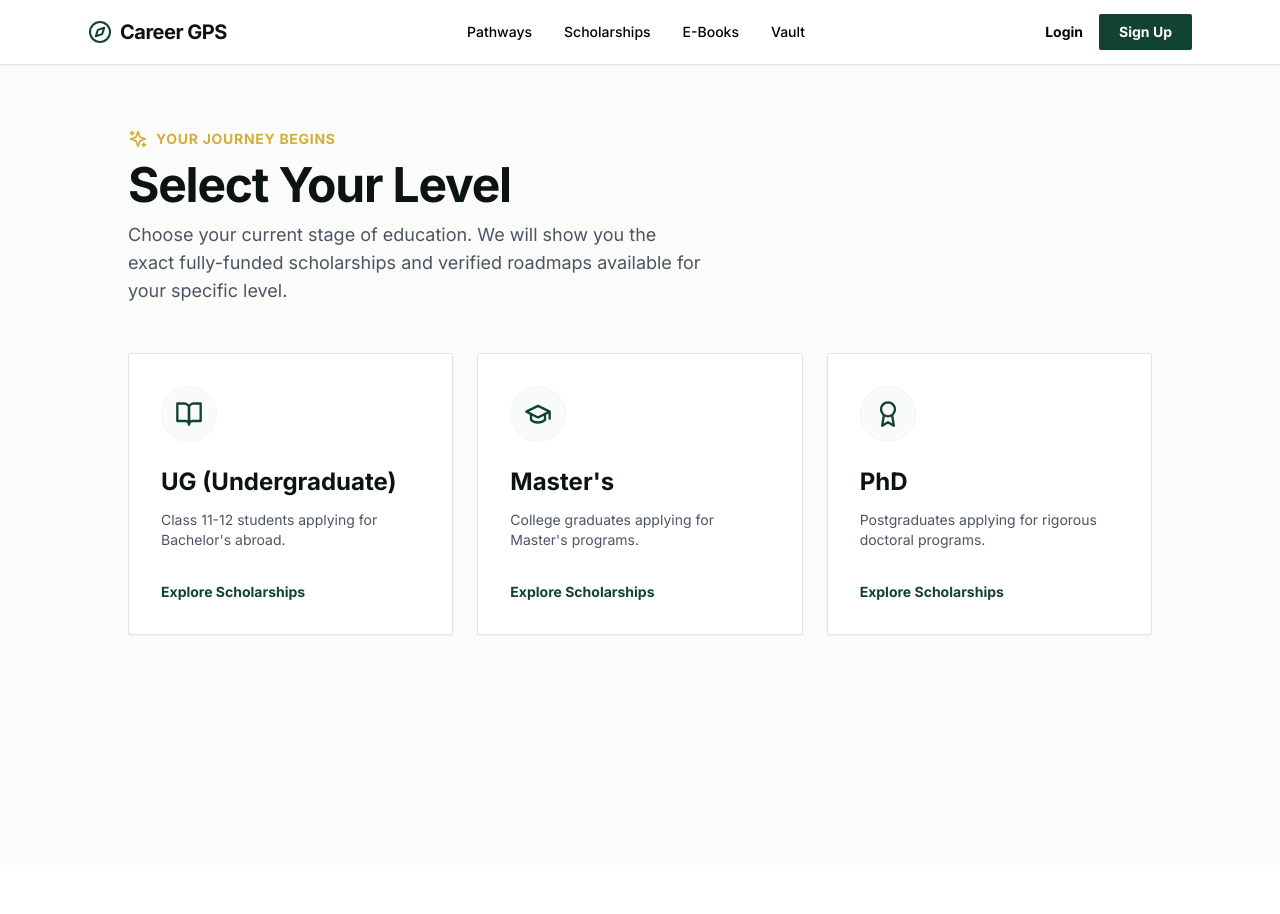
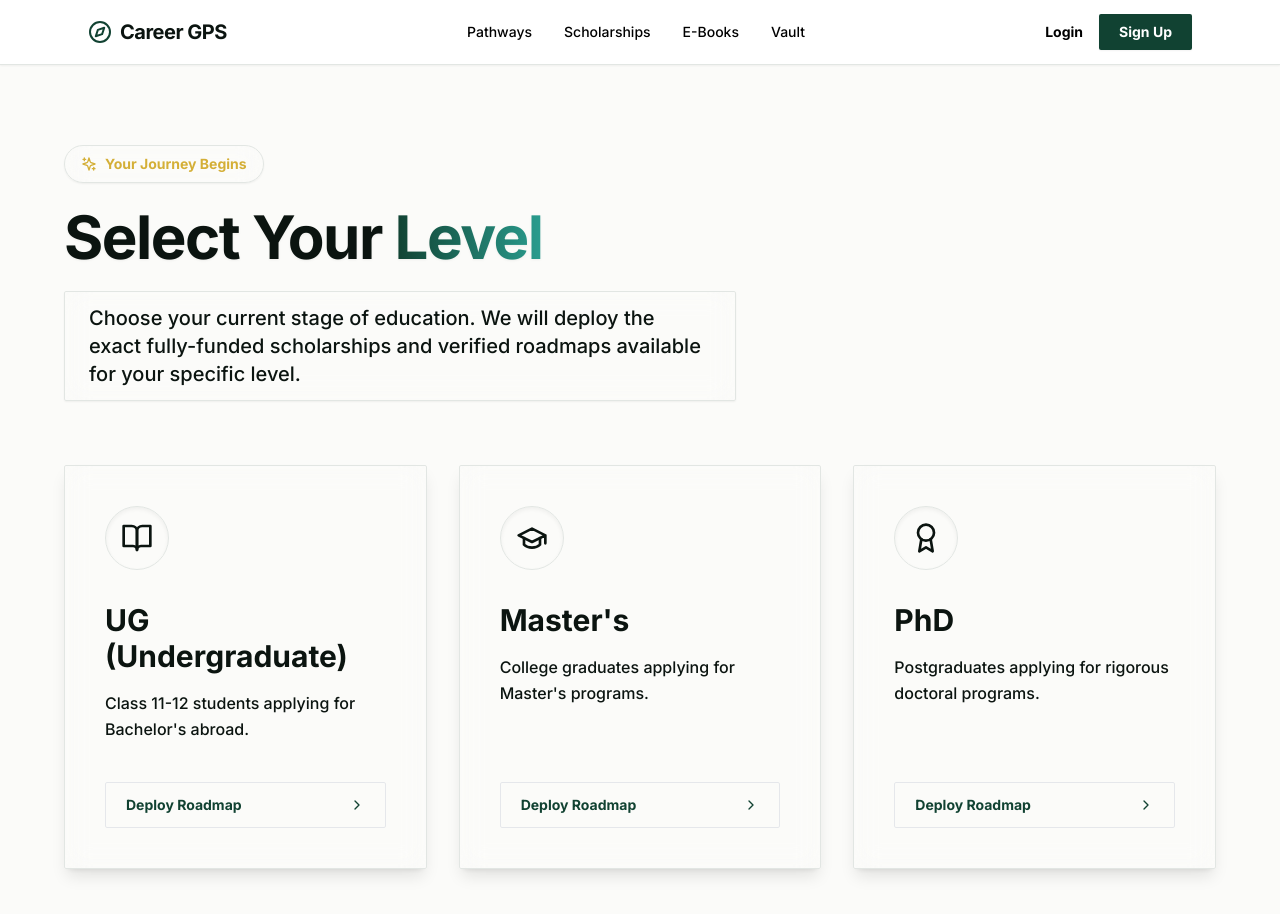
Before and after one commit to SahilDhinwa/Career-gps2.0, a Next.js app: page /study-abroad in a window 1280 px wide. Shown: the top 914 px of the page. Before the commit the page ends 865 px from the top, so only its background shows below. Built offline with nearby package versions, Linux system fonts and the light colour scheme; no server answers.

Commit message:
Refactor study abroad page layout and styles

```diff
--- a/app/study-abroad/page.tsx
+++ b/app/study-abroad/page.tsx
@@ -26,67 +26,88 @@ export default function StudyAbroadDashboard() {
       title: "UG (Undergraduate)",
       description: "Class 11-12 students applying for Bachelor's abroad.",
       icon: BookOpen,
-      href: "/study-abroad/ug", // Routing to the new UG directory
-      accent: "group-hover:text-blue-600",
+      href: "/study-abroad/ug",
+      accent: "group-hover:text-blue-500",
+      glow: "from-blue-500/10"
     },
     {
       id: "masters",
       title: "Master's",
       description: "College graduates applying for Master's programs.",
       icon: GraduationCap,
-      href: "/study-abroad/masters", // Routing to the new Master's directory
+      href: "/study-abroad/masters",
       accent: "group-hover:text-success",
+      glow: "from-success/10"
     },
     {
       id: "phd",
       title: "PhD",
       description: "Postgraduates applying for rigorous doctoral programs.",
       icon: Award,
-      href: "/study-abroad/phd", // Routing to the new PhD directory
+      href: "/study-abroad/phd",
       accent: "group-hover:text-warning",
+      glow: "from-warning/10"
     }
   ];
 
   return (
-    <div className="min-h-[90vh] bg-background py-16 px-6">
-      <div className="max-w-5xl mx-auto">
+    <div className="min-h-screen bg-background py-20 px-6 relative overflow-hidden transition-colors duration-300">
 
-        <div className="mb-12 flex flex-col md:flex-row md:items-end justify-between gap-6">
-          <div>
-            <div className="flex items-center gap-2 mb-3">
-              <Sparkles className="w-5 h-5 text-warning" />
-              <span className="text-sm font-bold tracking-wider text-warning uppercase">Your Journey Begins</span>
+      {/* Background Ambient Orbs for 4K / Large Screens */}
+      <div className="absolute inset-0 z-0 pointer-events-none">
+        <div className="absolute top-10 right-10 w-72 h-72 bg-primary/10 rounded-full blur-[100px]"></div>
+        <div className="absolute bottom-10 left-10 w-96 h-96 bg-success/5 rounded-full blur-[120px]"></div>
+      </div>
+
+      <div className="max-w-6xl mx-auto relative z-10">
+
+        {/* Header Section */}
+        <div className="mb-16 flex flex-col md:flex-row md:items-end justify-between gap-6">
+          <div className="w-full">
+            <div className="inline-flex items-center gap-2 px-4 py-2 rounded-full bg-surface/80 backdrop-blur-md border border-surfaceBorder text-sm font-bold text-warning mb-6 shadow-sm">
+              <Sparkles className="w-4 h-4" /> Your Journey Begins
             </div>
 
-            <h1 className="font-heading text-4xl md:text-5xl font-bold text-foreground tracking-tight">
-              {firstName ? `Welcome back, ${firstName}` : "Select Your Level"}
+            <h1 className="font-heading text-4xl md:text-6xl font-bold text-foreground tracking-tight mb-6 drop-shadow-sm">
+              {firstName ? `Welcome back, ` : "Select Your "}
+              <span className="text-transparent bg-clip-text bg-gradient-to-r from-primary to-success">
+                {firstName ? firstName : "Level"}
+              </span>
             </h1>
 
-            <p className="text-gray-600 mt-3 text-lg max-w-xl">
-              Choose your current stage of education. We will show you the exact fully-funded scholarships and verified roadmaps available for your specific level.
+            <p className="text-lg md:text-xl text-foreground/70 max-w-2xl font-medium leading-relaxed bg-surface/50 backdrop-blur-md py-3 px-6 rounded-sm border border-surfaceBorder shadow-sm">
+              Choose your current stage of education. We will deploy the exact fully-funded scholarships and verified roadmaps available for your specific level.
             </p>
           </div>
         </div>
 
-        <div className="grid grid-cols-1 md:grid-cols-3 gap-6">
+        {/* 3-Card Interactive Grid */}
+        <div className="grid grid-cols-1 md:grid-cols-3 gap-8">
           {levels.map((level) => {
             const Icon = level.icon;
             return (
               <Link
                 key={level.id}
                 href={level.href}
-                className="group relative bg-surface border border-surfaceBorder p-8 rounded-sm shadow-sm hover:shadow-xl hover:-translate-y-1 transition-all duration-300 flex flex-col h-full"
+                className="group relative bg-surface/60 backdrop-blur-md border border-surfaceBorder p-10 rounded-sm shadow-lg hover:shadow-2xl hover:-translate-y-2 transition-all duration-500 flex flex-col h-full overflow-hidden"
               >
-                <div className="w-14 h-14 bg-gray-50 border border-gray-100 rounded-full flex items-center justify-center mb-6 group-hover:bg-primary/5 transition-colors">
-                  <Icon className={`w-7 h-7 text-primary transition-colors ${level.accent}`} />
+                {/* Subtle Hover Background Glow */}
+                <div className={`absolute inset-0 bg-gradient-to-br ${level.glow} via-transparent to-transparent opacity-0 group-hover:opacity-100 transition-opacity duration-500`}></div>
+
+                {/* Animated Top Border Line */}
+                <div className="absolute top-0 left-0 w-full h-1 bg-gradient-to-r from-primary to-success transform scale-x-0 group-hover:scale-x-100 transition-transform origin-left duration-500"></div>
+
+                <div className="w-16 h-16 bg-background border border-surfaceBorder rounded-full flex items-center justify-center mb-8 shadow-inner relative z-10 group-hover:border-primary/30 transition-colors">
+                  <Icon className={`w-8 h-8 text-foreground/40 transition-colors duration-300 ${level.accent}`} />
                 </div>
-                <h2 className="font-heading text-2xl font-bold text-foreground mb-3">{level.title}</h2>
-                <p className="text-gray-600 font-body text-sm flex-grow mb-8">{level.description}</p>
-                <div className="flex items-center text-primary font-bold text-sm mt-auto">
-                  <span className="group-hover:mr-2 transition-all">Explore Scholarships</span>
-                  <ChevronRight className="w-4 h-4 opacity-0 group-hover:opacity-100 transform -translate-x-2 group-hover:translate-x-0 transition-all" />
+
+                <h2 className="font-heading text-3xl font-bold text-foreground mb-4 relative z-10">{level.title}</h2>
+                <p className="text-foreground/60 font-medium text-base flex-grow mb-10 relative z-10 leading-relaxed">{level.description}</p>
+
+                <div className="flex items-center text-primary font-bold text-sm mt-auto relative z-10 bg-primary/5 px-5 py-3 rounded-sm border border-primary/10 group-hover:bg-primary group-hover:text-white transition-colors duration-300">
+                  <span className="flex-grow">Deploy Roadmap</span>
+                  <ChevronRight className="w-4 h-4 transform group-hover:translate-x-1 transition-transform" />
                 </div>
-                <div className="absolute top-0 left-0 w-full h-1 bg-primary scale-x-0 group-hover:scale-x-100 transition-transform origin-left rounded-t-sm"></div>
               </Link>
             );
           })}
```
